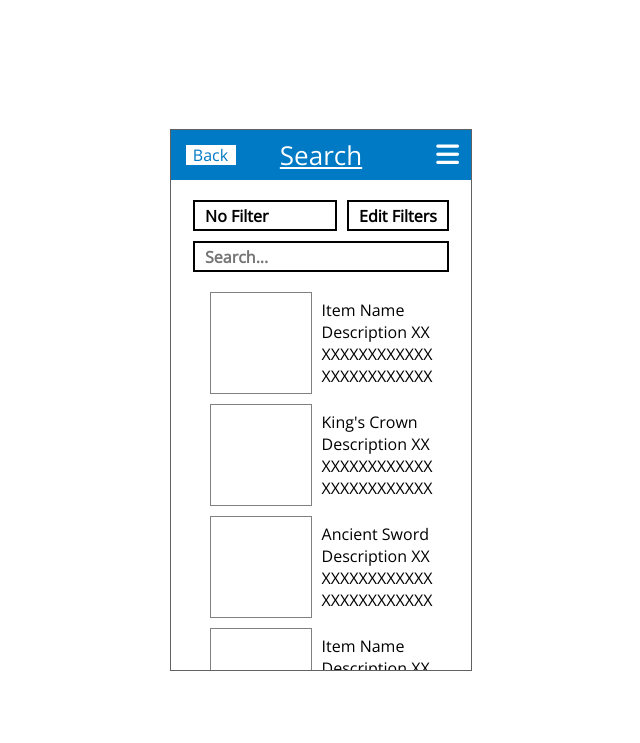
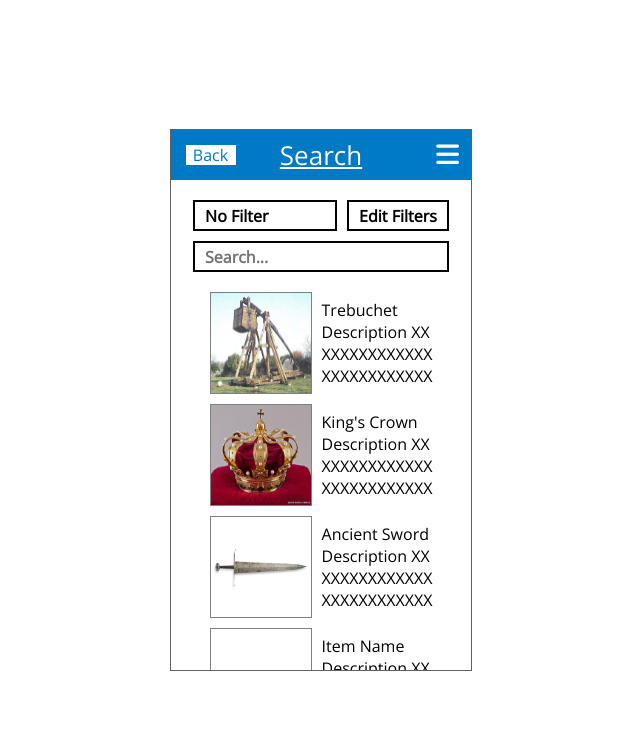
Before and after one commit to KSholl/theater-management, a plain HTML site: page search.html in a window 1280 px wide. Shown: the whole page, without its empty margins (319-959 px from the left). Drawn offline with nearby package versions, Linux system fonts and the light colour scheme; files that its build step writes are made by us from their sources.

Commit message:
image support in search

```diff
--- a/search.html
+++ b/search.html
@@ -25,16 +25,16 @@
                 </div>
                 <div class='vertically-center' style='font-size: 16px; margin: 20px 0;'>
                     <div class='inventory-item center'>
-                        <div class='item-img'></div>
+                        <div class='item-img'><img src = "images/Trebuchet.jpg" width = "100" height = "100"></div>
                         <div class='item-des'>
-                            <span class='item-name'>Item Name</span>
+                            <span class='item-name'>Trebuchet</span>
                             <span>Description XX</span>
                             <span>XXXXXXXXXXXX</span>
                             <span>XXXXXXXXXXXX</span>
                         </div>
                     </div>
                     <div class='inventory-item center'>
-                        <div class='item-img'></div>
+                        <div class='item-img'><img src = "images/Crown.jpg" width = "100" height = "100"></div>
                         <div class='item-des'>
                             <span class='item-name'>King's Crown</span>
                             <span>Description XX</span>
@@ -43,7 +43,7 @@
                         </div>
                     </div>
                     <div class='inventory-item center'>
-                        <div class='item-img'></div>
+                        <div class='item-img'><img src = "images/Sword.jpg" width = "100" height = "100"></div>
                         <div class='item-des'>
                             <span class='item-name'>Ancient Sword</span>
                             <span>Description XX</span>
```
Also changed, not shown: images/Trebuchet.jpg (added).
